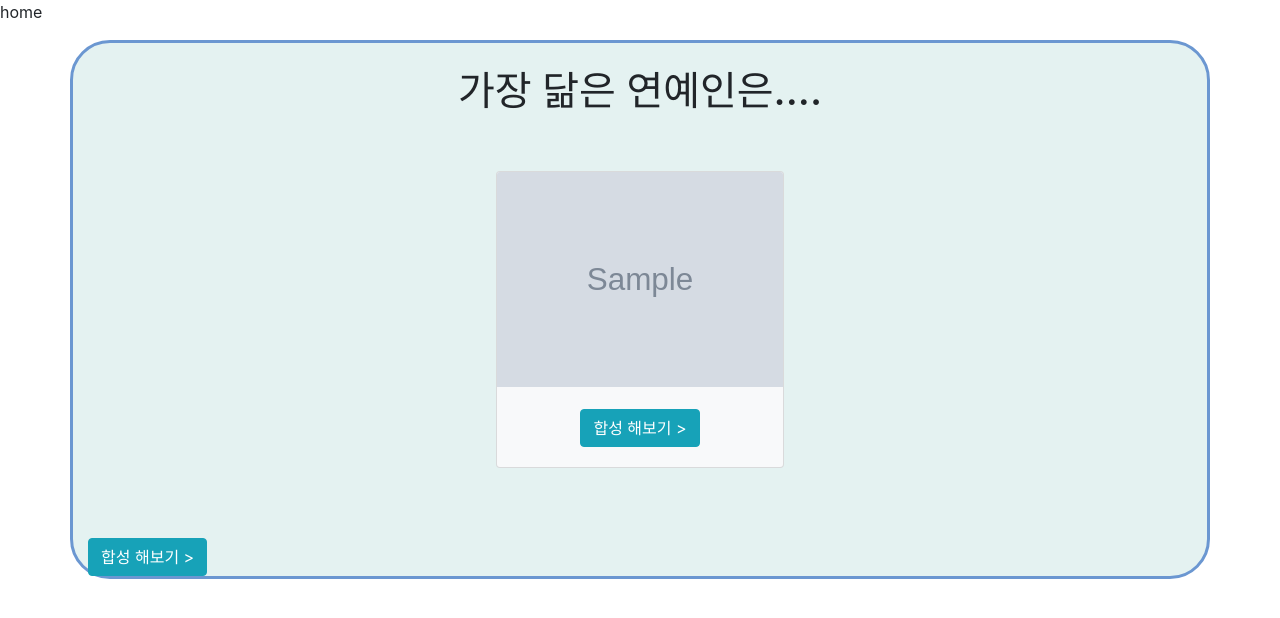
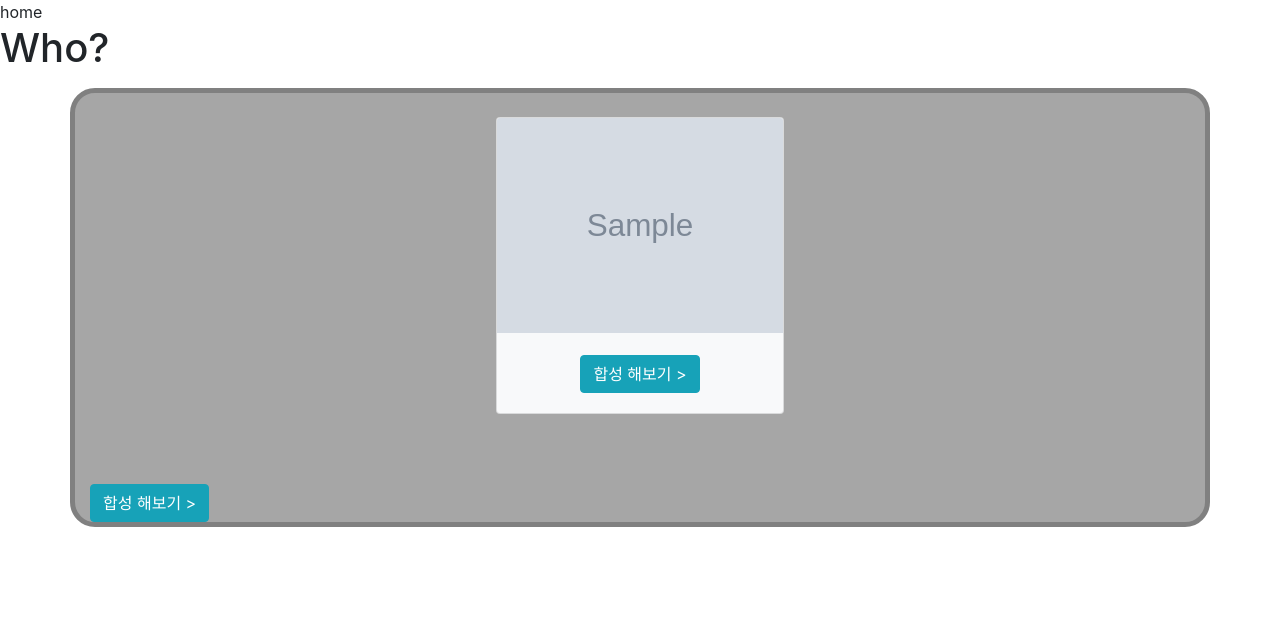
Before and after one commit to seungjae9/face_rec, a Django app: template page/templates/who.html in a window 1280 px wide. Shown: the top 618 px of the page. Run offline with Django 3.2, Linux system fonts and the light colour scheme; the template is opened without the code that fills it: most values are stand-ins (such as "Sample title", 1, 10 or a date in 2020); grey boxes marked "Sample" are stand-in pictures; some libraries are stand-ins or nearby versions.

Commit message:
css 수정

```diff
--- a/page/templates/base.html
+++ b/page/templates/base.html
@@ -12,7 +12,7 @@
 
 </head>
 <body>
-    <div class='back_ground'>
+    <div class="base">
         <div class='navi'>
             <div class ='main_logo'>
                 home
--- a/page/templates/who.html
+++ b/page/templates/who.html
@@ -12,12 +12,17 @@
         background-color: grey ;
     }
 </style>
-
-<div class="container d-flex flex-column mt-3" style="background-color: rgb(228, 242, 241); border: solid; border-radius: 40px; border-color: rgb(107, 151, 209);">
+<div class="who_back_ground">
+    <div class = 'subtitle'>
+    <h1>Who?</h1>
+    </div>
+    <div class='tri'>
+    </div>
+    <div class="container d-flex flex-column mt-3" style="background-color: rgb(128,128,128,0.7); border: 5px solid grey; border-radius: 25px;">
         <br/>
-    <div class="mb-5" style="text-align: center;">
+        {% comment %} <div class="mb-5" style="text-align: center;">
             <h1 class="">가장 닮은 연예인은....</h1>
-    </div>
+        </div> {% endcomment %}
         <div class="d-flex justify-content-center">
             {% for img in img_src %}
                 <div class="card bg-light mx-3 mb-5" style="width: 18rem;">
@@ -38,6 +43,6 @@
             </button>
         </a>
     </div>
-
+</div>
 
 {% endblock %}
```
Also changed, not shown: db.sqlite3, 2 other files. Lines whose indentation alone changed are shown as unchanged.
